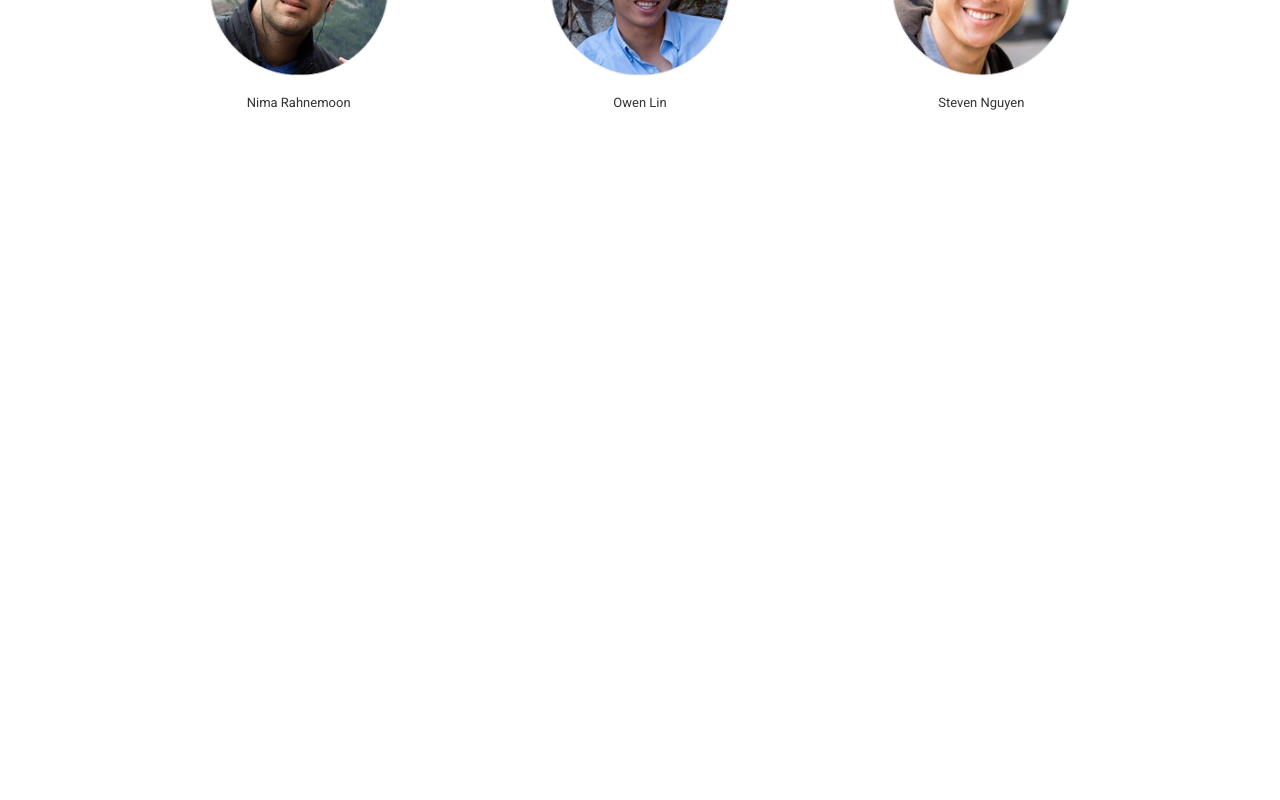
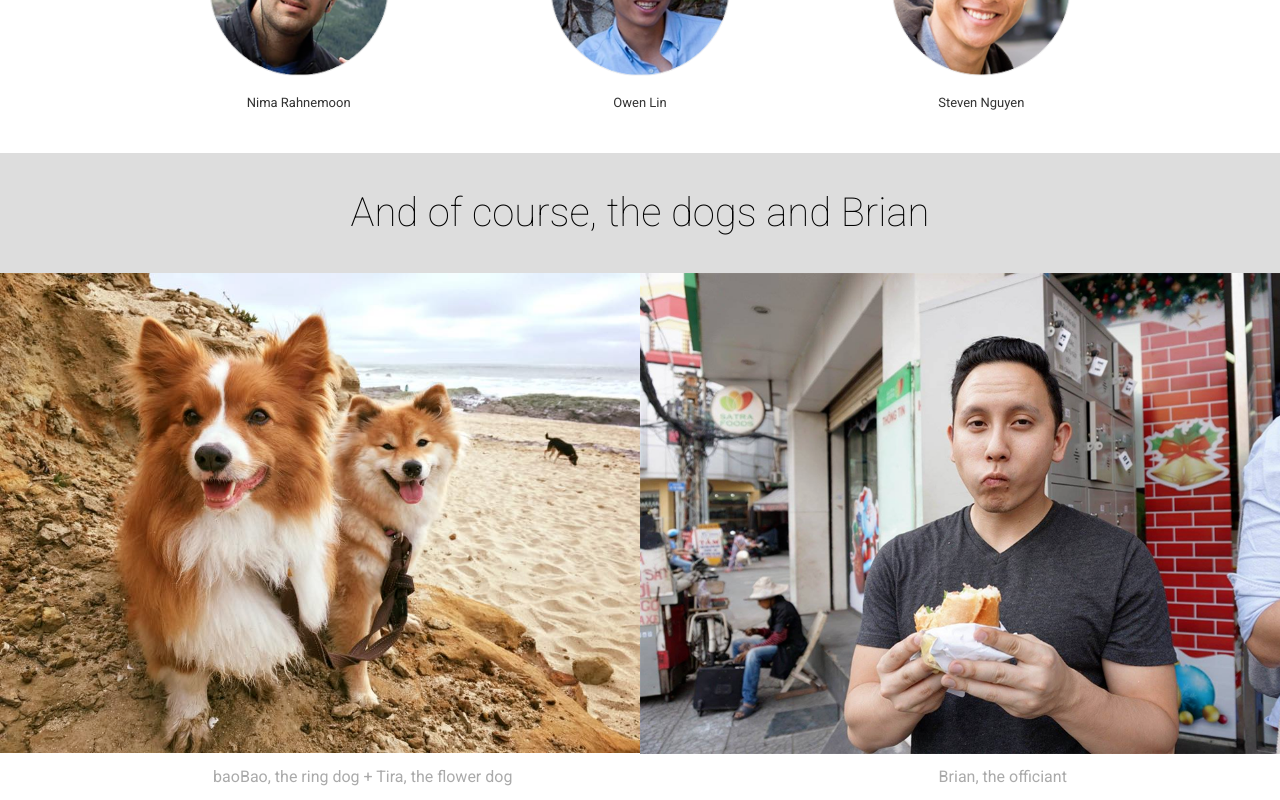
Before and after one commit to lxwyndxl/wedding-frontend, a React (Create React App) app: page / in a window 1280 px wide. Shown: the part 3724-4524 px from the top of the page. Before the commit the page ends 3877 px from the top, so only its background shows below. Built offline with nearby package versions, Linux system fonts and the light colour scheme; what react-tap-event-plugin would draw is missing.

Commit message:
Adding other party (#6)

```diff
--- /dev/null
+++ b/src/app/components/other-party.js
@@ -0,0 +1,26 @@
+import React, { Component } from 'react';
+import '../../stylesheets/components/other-party.css';
+
+import dogs from '../../images/dogs.png';
+import brian from '../../images/brian.png';
+
+class OtherParty extends Component {
+
+  render() {
+    return (
+      <section className="other-party">
+        <header>And of course, the dogs and Brian</header>
+        <div className="other-party-images">
+          <img src={dogs} className="other-party-image" alt="baoBao and Tira" />
+          <img src={brian} className="other-party-image" alt="Brian, the officiant" />
+        </div>
+        <div className="other-party-descriptions">
+          <p className="description-text">baoBao, the ring dog + Tira, the flower dog</p>
+          <p className="description-text">Brian, the officiant</p>
+        </div>
+      </section>
+    );
+  }
+}
+
+export default OtherParty;
--- a/src/app/containers/App.js
+++ b/src/app/containers/App.js
@@ -8,6 +8,7 @@ import About from '../components/about';
 import Timeline from '../components/timeline';
 import Bridesmaids from '../components/bridesmaids';
 import Groomsmen from '../components/groomsmen';
+import OtherParty from '../components/other-party';
 
 class App extends Component {
   render() {
@@ -20,6 +21,7 @@ class App extends Component {
         <Timeline />
         <Bridesmaids />
         <Groomsmen />
+        <OtherParty />
       </div>
     );
   }
--- /dev/null
+++ b/src/stylesheets/components/other-party.css
@@ -0,0 +1,32 @@
+.other-party {
+  min-height: 500px;
+}
+
+.other-party header {
+  background:#ddd;
+  font-size: 40px;
+  font-weight: 100;
+  padding: 40px 0;
+  display: flex;
+  align-items: center;
+  justify-content: center;
+}
+
+.other-party-images {
+  display: flex;
+}
+
+.other-party-image {
+  width: 50%;
+  height: 50%;
+}
+
+.other-party-descriptions {
+  display: flex;
+  justify-content: space-around;
+  margin: 15px 0;
+}
+
+.description-text {
+  color: #aaa;
+}
```
Also changed, not shown: src/images/brian.png (added), src/images/dogs.png (added).
